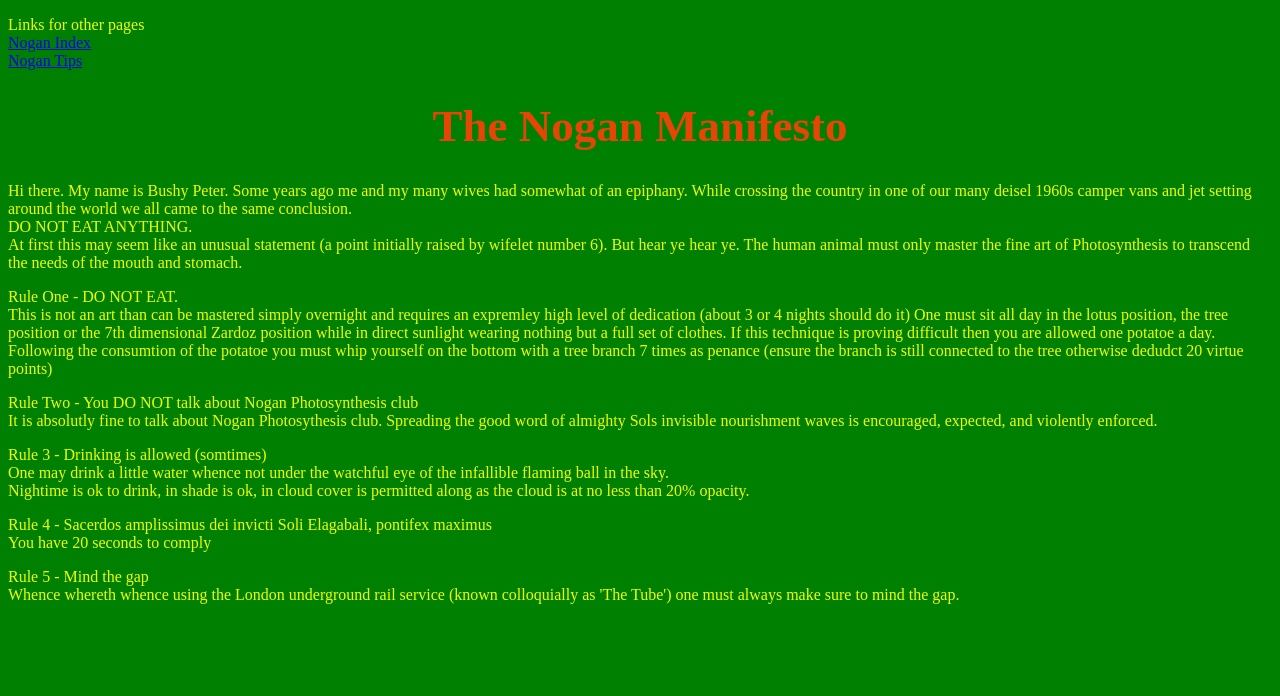
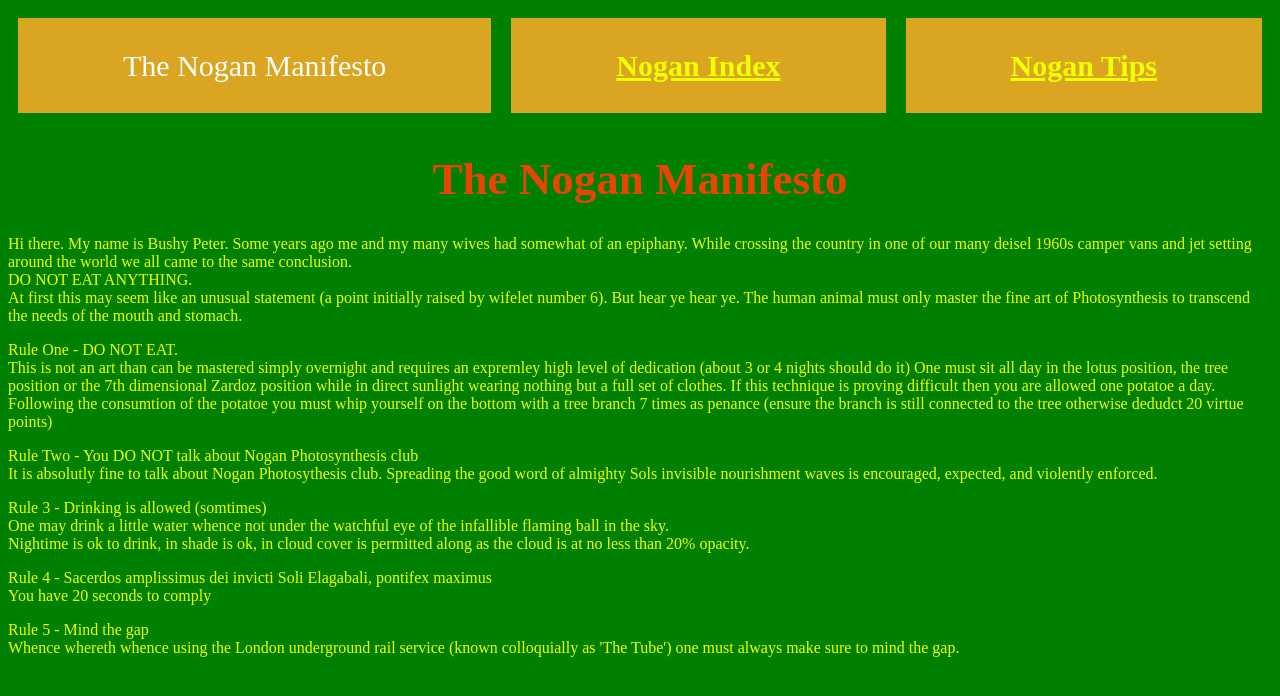
Before and after one commit to JaySanManchester/nogansite, a plain HTML site: page page1.html in a window 1280 px wide. Drawn offline with Linux system fonts and the light colour scheme.

Commit message:
Add files via upload

```diff
--- a/page1.html
+++ b/page1.html
@@ -6,13 +6,12 @@
     <link rel="stylesheet" href="style.css">
 
 </head>
-<div>
-    <p>Links for other pages
-        <br>
-        <a href="index.html">Nogan Index</a>
-        <br>
-        <a href="page2.html">Nogan Tips</a></p>
+<div class="flexbox-container">
+    <div id="current-page" class="flexbox-item">The Nogan Manifesto</div>
+    <a href="index.html" class="flexbox-item link-item">Nogan Index</a>
+    <a href="page2.html" class="flexbox-item link-item">Nogan Tips</a>
 </div>
+
 <body>
     <h1>The Nogan Manifesto</h1>
     <p>Hi there. My name is Bushy Peter. Some years ago me and my many wives had somewhat of an epiphany.
--- a/style.css
+++ b/style.css
@@ -48,6 +48,15 @@ p {color: rgb(238, 255, 0);}
 	flex-grow: 1; /*stretch items to fill width of screen equally*/
 }
 
+.link-item{
+	font-weight: bold;
+	color: rgb(238, 255, 0);
+}
+
+#current-page{
+	color: white;
+}
+
 .navbar {
     background-color: goldenrod;
     width: 100%;
```
Also changed, not shown: index.html (+1 -1 lines), page2.html (+6 -9 lines).
